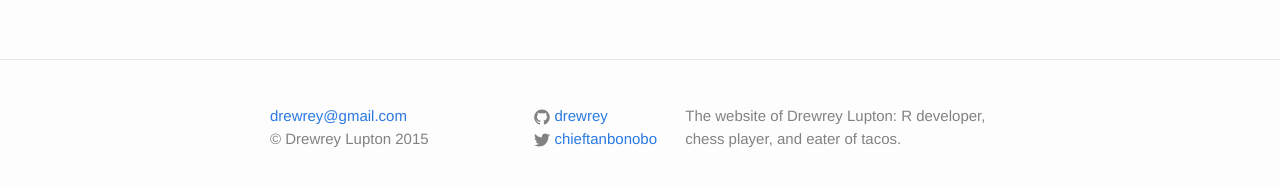
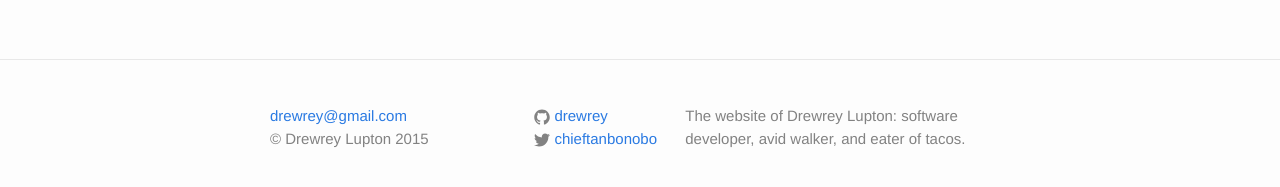
Before and after one commit to drewrey/personal-site, a Jekyll site: the page built from about.md, in a window 1280 px wide. Shown: the part 315-502 px from the top of the page. Built offline with Jekyll 4.4.1, drawn with Linux system fonts in a browser that asks for light colours.

Commit message:
minor copy updates

```diff
--- a/_config.yml
+++ b/_config.yml
@@ -1,7 +1,7 @@
 # Site settings
 email: drewrey@gmail.com
 description: > # this means to ignore newlines until "baseurl:"
-    The website of Drewrey Lupton: R developer, chess player,
+    The website of Drewrey Lupton: software developer, avid walker,
     and eater of tacos.
 baseurl: "" # the subpath of your site, e.g. /blog/
 url: "http://drewrey.com" # the base hostname & protocol for your site
```
